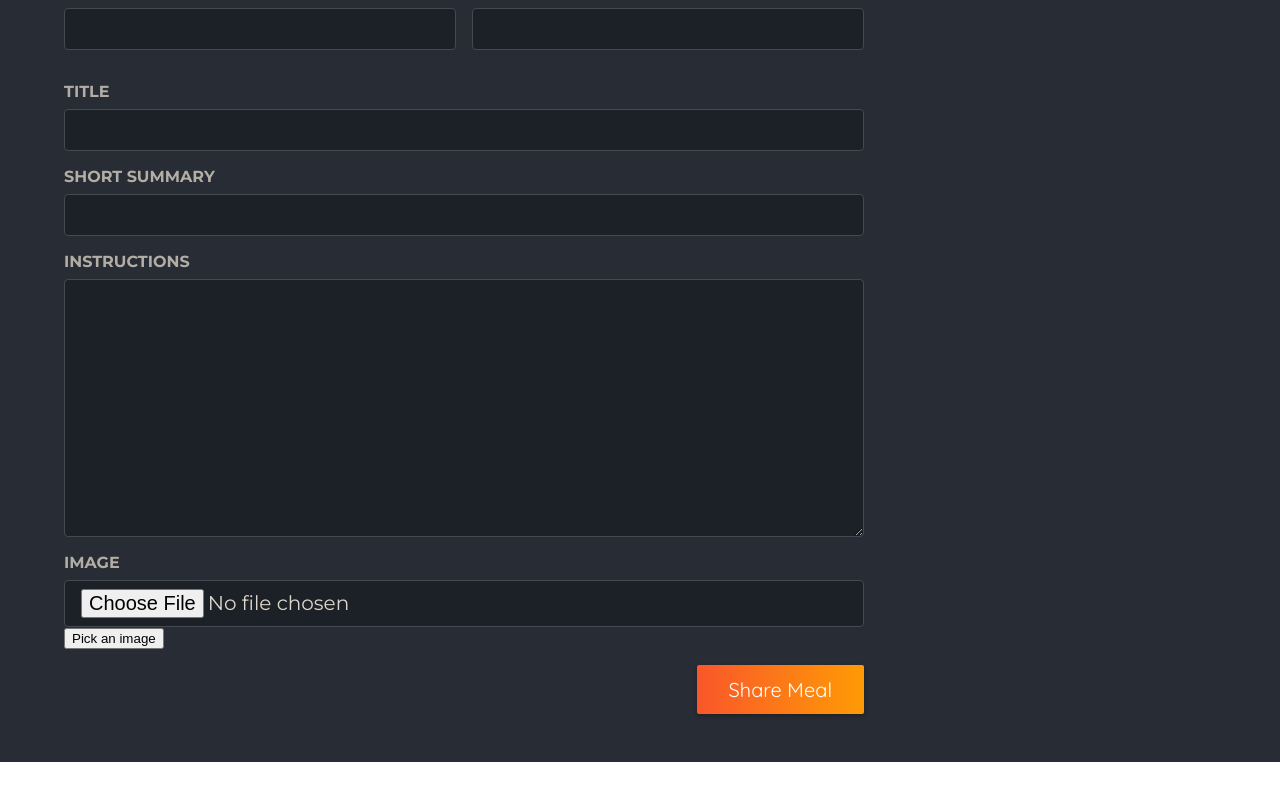
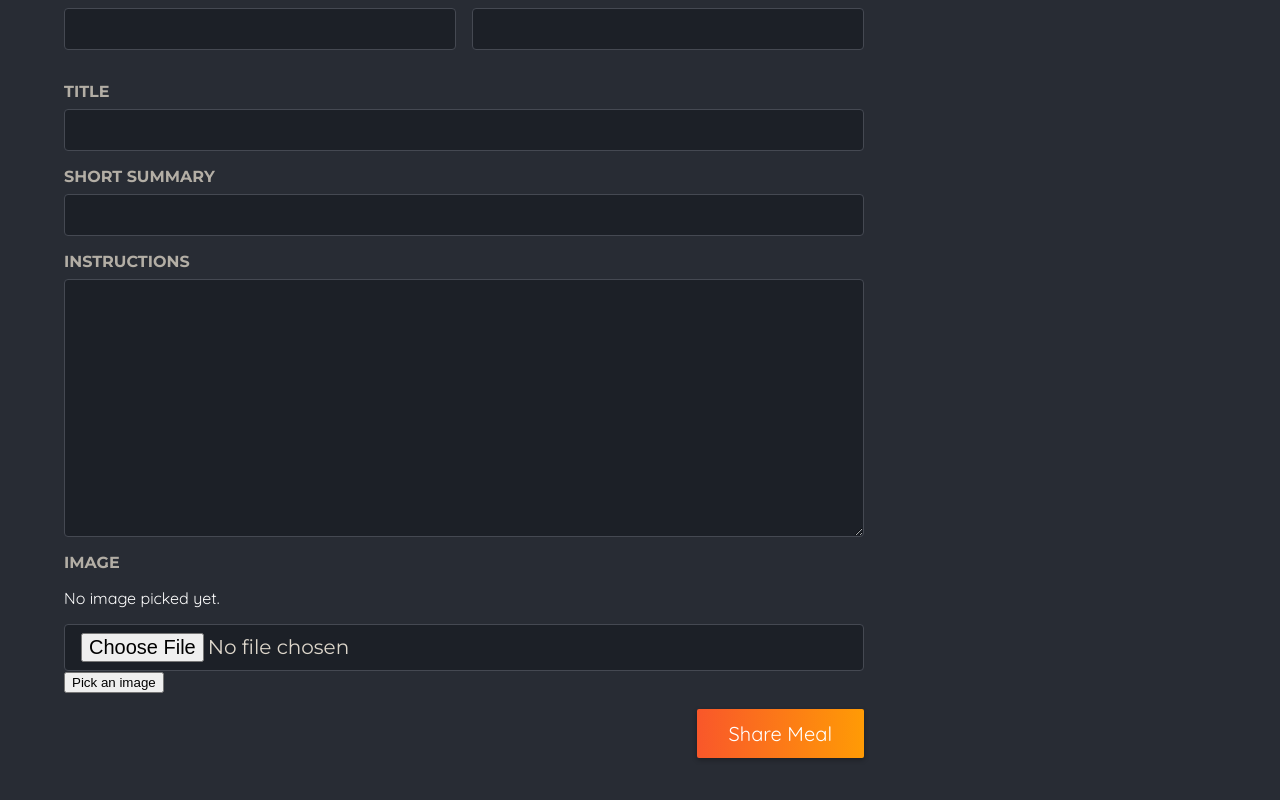
Before and after one commit to YordanZafirov/food-app, a Next.js app: page /meals/share in a window 1280 px wide. Shown: the part 427-1227 px from the top of the page. Before the commit the page ends 1189 px from the top, so only its background shows below. Built offline with nearby package versions, Linux system fonts and the light colour scheme.

Commit message:
feat: Add image picking functionality to ImagePicker component

```diff
--- a/components/meals/image-picker.js
+++ b/components/meals/image-picker.js
@@ -1,19 +1,41 @@
 "use client";
 
-import { useRef } from "react";
+import { useRef, useState } from "react";
 import classes from "./image-picker.module.css";
+import Image from "next/image";
 
 const ImagePicker = ({ label, name }) => {
+  const [pickedImage, setPickedImage] = useState();
   const imageInput = useRef();
 
   function pickImageHandler() {
     imageInput.current.click();
   }
 
+  function handleImageChange(event) {
+    const file = event.target.files[0];
+
+    if (!file) {
+      return;
+    }
+
+    const reader = new FileReader();
+
+    reader.onload = () => {
+      setPickedImage(reader.result);
+    };
+
+    reader.readAsDataURL(file);
+  }
+
   return (
     <div className={classes.picker}>
       <label htmlFor={name}>{label}</label>
       <div className={classes.controls}>
+        <div className={classes.preview}>
+          {!pickedImage && <p>No image picked yet.</p>}
+          {pickedImage && <Image src={pickedImage} alt="Picked image" fill />}
+        </div>
         <input
           className={classes.input}
           type="file"
@@ -21,6 +43,7 @@ const ImagePicker = ({ label, name }) => {
           accept="image/jpg, image/jpeg, image/png"
           name={name}
           ref={imageInput}
+          onChange={handleImageChange}
         />
         <button
           className={classes.button}
```
